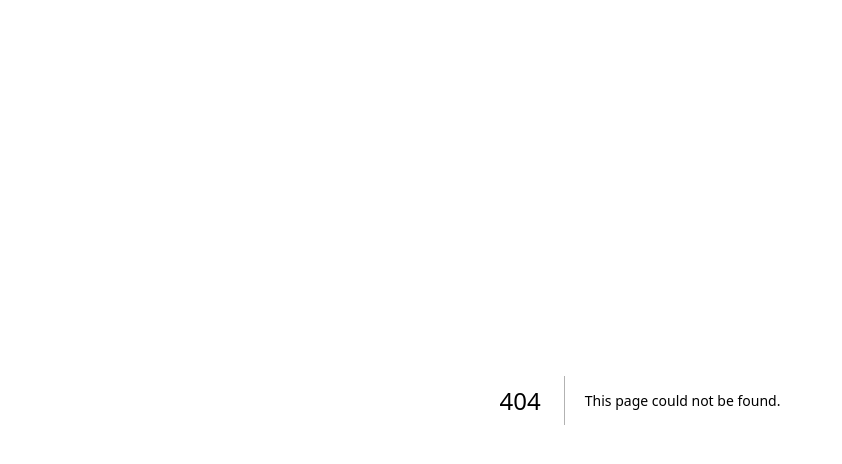
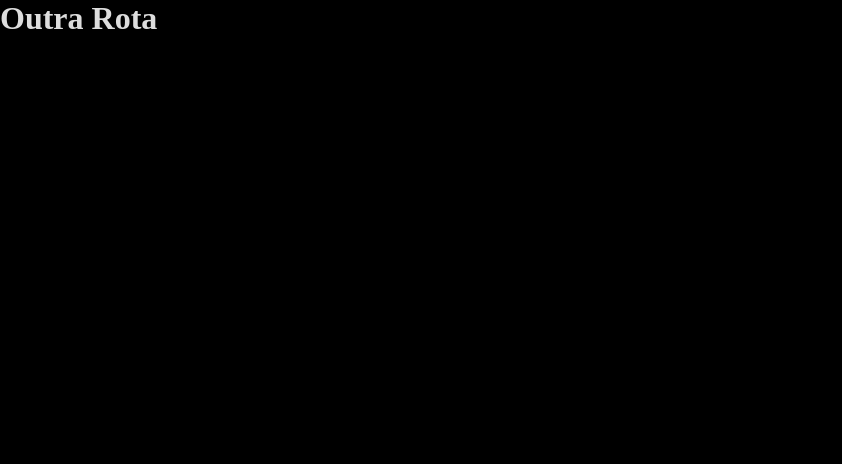
Before and after one commit to davidasteixeira/NextJS, a Next.js app in the folder next-basico/: page /outraRota in a window 1280 px wide. Before the commit this address had no page. Shown: the top 464 px of the page, without its empty margins (0-842 px from the left). Built offline with nearby package versions, Linux system fonts and the light colour scheme.

Commit message:
feat: route structure

```diff
--- a/next-basico/src/pages/index.js
+++ b/next-basico/src/pages/index.js
@@ -9,7 +9,7 @@ export default function Home() {
   return (
     <>
       <Head>
-        <title>Create Next App</title>
+        <title>Recursos básicos</title>
         <meta name="description" content="Generated by create next app" />
         <meta name="viewport" content="width=device-width, initial-scale=1" />
         <link rel="icon" href="/favicon.ico" />
--- /dev/null
+++ b/next-basico/src/pages/outraRota.jsx
@@ -0,0 +1,7 @@
+export default function outraRota(){
+    return (
+        <div>
+            <h1>Outra Rota</h1>
+        </div>
+    )
+}
--- a/next-basico/src/styles/globals.css
+++ b/next-basico/src/styles/globals.css
@@ -86,13 +86,8 @@ body {
 }
 
 body {
-  color: rgb(var(--foreground-rgb));
-  background: linear-gradient(
-      to bottom,
-      transparent,
-      rgb(var(--background-end-rgb))
-    )
-    rgb(var(--background-start-rgb));
+  color: #ddd;
+  background-color: #000;
 }
 
 a {
```
Also changed, not shown: next-basico/src/pages/_outraRota.jsx (added, +7 -0 lines), next-basico/src/pages/rotas/index.jsx (added, +7 -0 lines).
